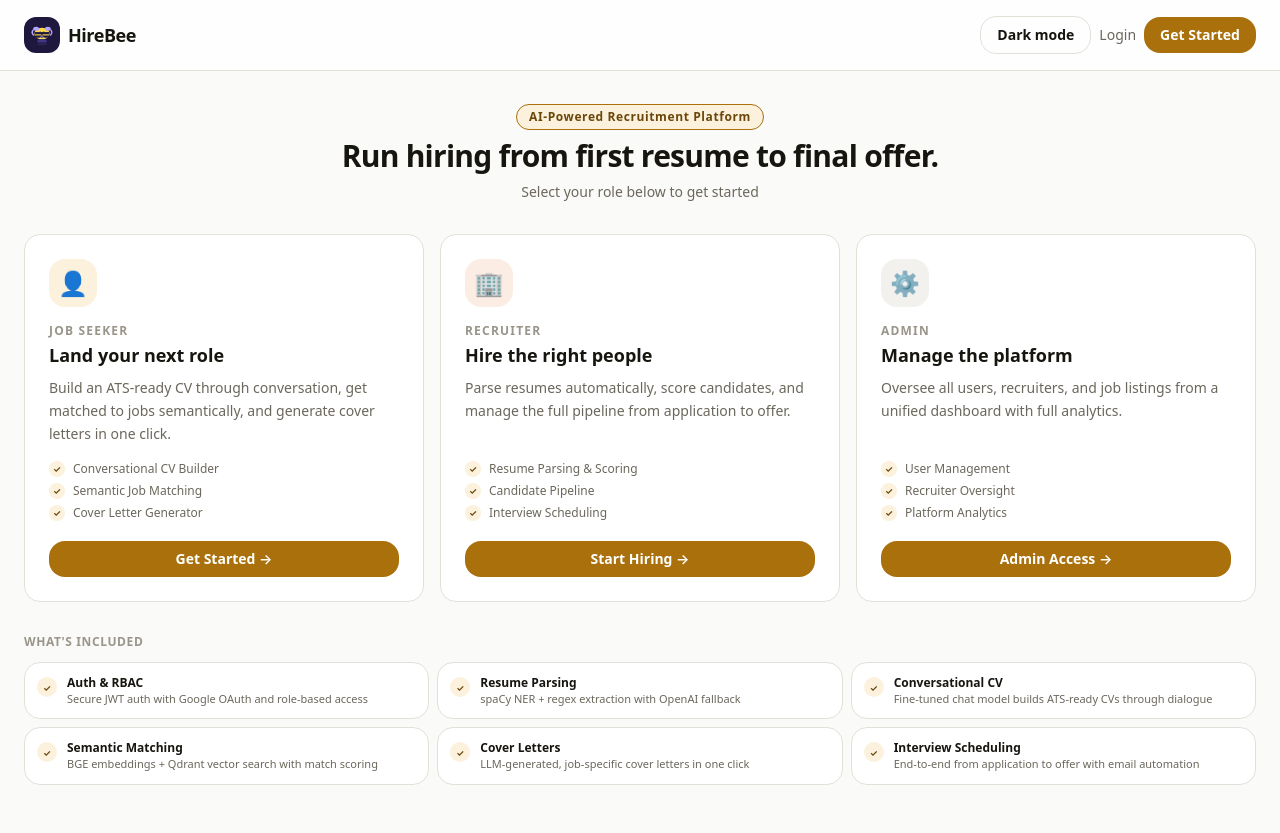
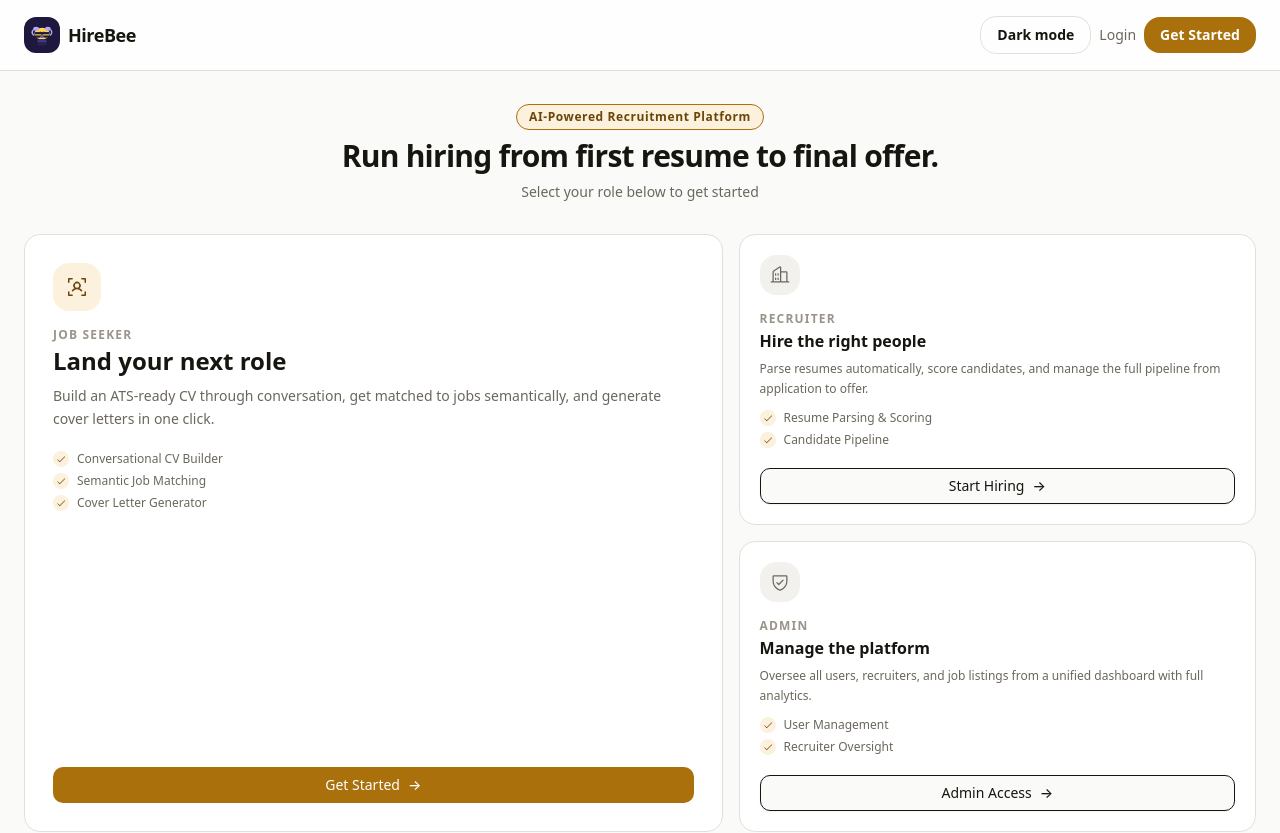
Before and after one commit to Zoro-A/Hire-Bee, a React (Vite) app in the folder frontend/: page / in a window 1280 px wide. Shown: the top 833 px of the page. Built offline with nearby package versions, Linux system fonts and the light colour scheme; no server answers.

Commit message:
feat(landing): asymmetric role picker with CSS-only focus/blur, Phosphor icons

```diff
--- /dev/null
+++ b/frontend/src/components/landing/RoleCard.jsx
@@ -0,0 +1,65 @@
+import { Link } from "react-router-dom"
+import { PiCheck } from "react-icons/pi"
+import { Button } from "@/components/ui/button"
+import { cn } from "@/lib/utils"
+
+// CSS-only "focus card" interaction: hovering/focusing any card in the
+// `group/picker` blurs its siblings; the active card stays crisp. No JS,
+// no motion library — see Task 4.1 brief for why this is hand-built.
+const FOCUS_CLASSES =
+  "transition-[filter,transform,border-color] duration-200 ease-[var(--ease-out-expo)] " +
+  "group-hover/picker:blur-[1.5px] group-hover/picker:opacity-70 " +
+  "hover:!blur-0 hover:!opacity-100 hover:-translate-y-0.5 hover:border-brand/50 " +
+  "focus-within:!blur-0 focus-within:!opacity-100 " +
+  "motion-reduce:!blur-0 motion-reduce:!transform-none"
+
+export function RoleCard({ id, eyebrow, headline, description, perks, cta, Icon, featured = false, className }) {
+  const visiblePerks = featured ? perks : perks.slice(0, 2)
+
+  return (
+    <Link
+      to={`/register?role=${id}`}
+      className={cn(
+        "group relative flex flex-col rounded-2xl border border-surface-border bg-surface-raised",
+        FOCUS_CLASSES,
+        featured ? "justify-between p-7" : "justify-center gap-1 p-5",
+        className,
+      )}
+    >
+      <div>
+        <span
+          className={cn(
+            "mb-4 inline-flex items-center justify-center rounded-xl",
+            featured ? "h-12 w-12 bg-brand-soft text-brand-on-soft" : "h-10 w-10 bg-surface-subtle text-ink-muted",
+          )}
+        >
+          <Icon className={featured ? "size-6" : "size-5"} aria-hidden="true" />
+        </span>
+        <p className="mb-0.5 text-xs font-semibold uppercase tracking-widest text-ink-faint">
+          {eyebrow}
+        </p>
+        <h2 className={cn("font-display font-bold text-ink", featured ? "mb-2 text-2xl" : "mb-1.5 text-base")}>
+          {headline}
+        </h2>
+        <p className={cn("text-ink-muted", featured ? "mb-5 text-sm leading-relaxed" : "mb-3 text-xs leading-relaxed")}>
+          {description}
+        </p>
+        <ul className={cn("space-y-1.5", featured ? "mb-6" : "mb-4")}>
+          {visiblePerks.map((perk) => (
+            <li key={perk} className="flex items-center gap-2 text-xs text-ink-muted">
+              <span className="flex h-4 w-4 shrink-0 items-center justify-center rounded-full bg-brand-soft text-brand-on-soft">
+                <PiCheck className="size-2.5" aria-hidden="true" />
+              </span>
+              {perk}
+            </li>
+          ))}
+        </ul>
+      </div>
+      <Button asChild variant={featured ? "default" : "outline"} className="pointer-events-none w-full">
+        <span>
+          {cta} <span aria-hidden="true">&rarr;</span>
+        </span>
+      </Button>
+    </Link>
+  )
+}
--- /dev/null
+++ b/frontend/src/components/landing/RolePicker.jsx
@@ -0,0 +1,24 @@
+import { PiUserFocus, PiBuildings, PiShieldCheck } from "react-icons/pi"
+import { RoleCard } from "@/components/landing/RoleCard.jsx"
+
+const ROLE_ICONS = {
+  job_seeker: PiUserFocus,
+  recruiter: PiBuildings,
+  admin: PiShieldCheck,
+}
+
+// Asymmetric grid: one tall featured card on the left, two compact cards
+// stacked on the right. Deliberately not three equal columns — see the
+// Task 4.1 brief (spec flags equal-column role grids as an AI-default
+// pattern to avoid).
+export function RolePicker({ roles }) {
+  const [primary, secondaryA, secondaryB] = roles
+
+  return (
+    <div className="group/picker grid gap-4 lg:grid-cols-[minmax(0,1.35fr)_minmax(0,1fr)]">
+      <RoleCard {...primary} Icon={ROLE_ICONS[primary.id]} featured className="lg:row-span-2" />
+      <RoleCard {...secondaryA} Icon={ROLE_ICONS[secondaryA.id]} />
+      <RoleCard {...secondaryB} Icon={ROLE_ICONS[secondaryB.id]} />
+    </div>
+  )
+}
--- a/frontend/src/pages/LandingPage.jsx
+++ b/frontend/src/pages/LandingPage.jsx
@@ -1,36 +1,28 @@
-import { Link } from "react-router-dom"
+import { PiCheck } from "react-icons/pi"
+import { RolePicker } from "@/components/landing/RolePicker.jsx"
 
 const roles = [
   {
     id: "job_seeker",
-    title: "Job Seeker",
-    icon: "👤",
-    iconBg: "bg-brand-soft",
-    iconColor: "text-brand-on-soft",
+    eyebrow: "Job Seeker",
     headline: "Land your next role",
-    desc: "Build an ATS-ready CV through conversation, get matched to jobs semantically, and generate cover letters in one click.",
+    description: "Build an ATS-ready CV through conversation, get matched to jobs semantically, and generate cover letters in one click.",
     perks: ["Conversational CV Builder", "Semantic Job Matching", "Cover Letter Generator"],
     cta: "Get Started",
   },
   {
     id: "recruiter",
-    title: "Recruiter",
-    icon: "🏢",
-    iconBg: "bg-warn-bg",
-    iconColor: "text-warn",
+    eyebrow: "Recruiter",
     headline: "Hire the right people",
-    desc: "Parse resumes automatically, score candidates, and manage the full pipeline from application to offer.",
+    description: "Parse resumes automatically, score candidates, and manage the full pipeline from application to offer.",
     perks: ["Resume Parsing & Scoring", "Candidate Pipeline", "Interview Scheduling"],
     cta: "Start Hiring",
   },
   {
     id: "admin",
-    title: "Admin",
-    icon: "⚙️",
-    iconBg: "bg-surface-subtle dark:bg-surface-dark-subtle",
-    iconColor: "text-ink-muted dark:text-ink-dark-muted",
+    eyebrow: "Admin",
     headline: "Manage the platform",
-    desc: "Oversee all users, recruiters, and job listings from a unified dashboard with full analytics.",
+    description: "Oversee all users, recruiters, and job listings from a unified dashboard with full analytics.",
     perks: ["User Management", "Recruiter Oversight", "Platform Analytics"],
     cta: "Admin Access",
   },
@@ -61,40 +53,8 @@
         </p>
       </div>
 
-      {/* Role selection — all three equal */}
-      <div className="grid gap-4 md:grid-cols-3">
-        {roles.map(({ id, title, icon, iconBg, iconColor, headline, desc, perks, cta }) => (
-          <Link
-            key={id}
-            to={`/register?role=${id}`}
-            className="group flex flex-col rounded-2xl border border-surface-border bg-surface-raised p-6 transition-all duration-200 hover:-translate-y-1 hover:border-brand hover:shadow-[0_4px_24px_-4px_rgb(5_150_105_/_0.18)] dark:border-surface-dark-border dark:bg-surface-dark-raised"
-          >
-            <span className={`mb-4 inline-flex h-12 w-12 items-center justify-center rounded-xl text-2xl ${iconBg} ${iconColor}`}>
-              {icon}
-            </span>
-            <p className="mb-0.5 text-xs font-semibold uppercase tracking-widest text-ink-faint dark:text-ink-dark-faint">
-              {title}
-            </p>
-            <h2 className="mb-2 text-lg font-bold text-ink dark:text-ink-dark">
-              {headline}
-            </h2>
-            <p className="mb-4 flex-1 text-sm leading-relaxed text-ink-muted dark:text-ink-dark-muted">
-              {desc}
-            </p>
-            <ul className="mb-5 space-y-1.5">
-              {perks.map((perk) => (
-                <li key={perk} className="flex items-center gap-2 text-xs text-ink-muted dark:text-ink-dark-muted">
-                  <span className="flex h-4 w-4 shrink-0 items-center justify-center rounded-full bg-brand-soft text-[9px] font-bold text-brand-on-soft">✓</span>
-                  {perk}
-                </li>
-              ))}
-            </ul>
-            <div className="rounded-xl bg-brand px-4 py-2 text-center text-sm font-semibold text-white transition-colors group-hover:bg-brand-hover">
-              {cta} →
-            </div>
-          </Link>
-        ))}
-      </div>
+      {/* Role selection — asymmetric: one featured card + two compact */}
+      <RolePicker roles={roles} />
 
       {/* Platform features — compact secondary */}
       <div>
@@ -104,7 +64,9 @@
         <div className="grid gap-2 sm:grid-cols-2 lg:grid-cols-3">
           {features.map(({ label, desc }) => (
             <div key={label} className="flex items-start gap-2.5 rounded-xl border border-surface-border bg-surface-raised p-3 dark:border-surface-dark-border dark:bg-surface-dark-raised">
-              <span className="mt-0.5 flex h-5 w-5 shrink-0 items-center justify-center rounded-md bg-brand-soft text-[9px] font-bold text-brand-on-soft">✓</span>
+              <span className="mt-0.5 flex h-5 w-5 shrink-0 items-center justify-center rounded-md bg-brand-soft text-brand-on-soft">
+                <PiCheck className="size-3" aria-hidden="true" />
+              </span>
               <div>
                 <p className="text-xs font-semibold text-ink dark:text-ink-dark">{label}</p>
                 <p className="text-[11px] leading-snug text-ink-muted dark:text-ink-dark-muted">{desc}</p>
```
